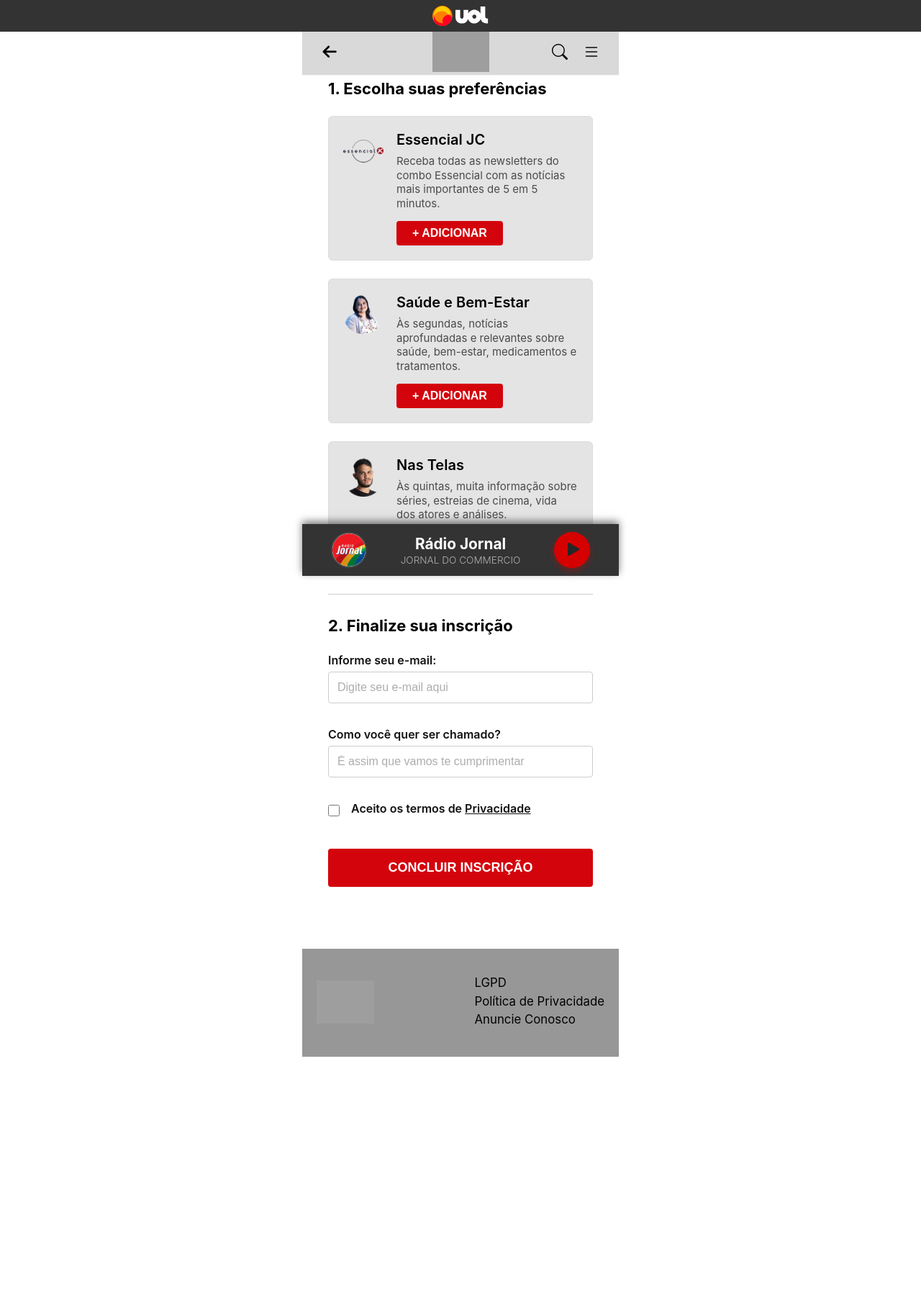
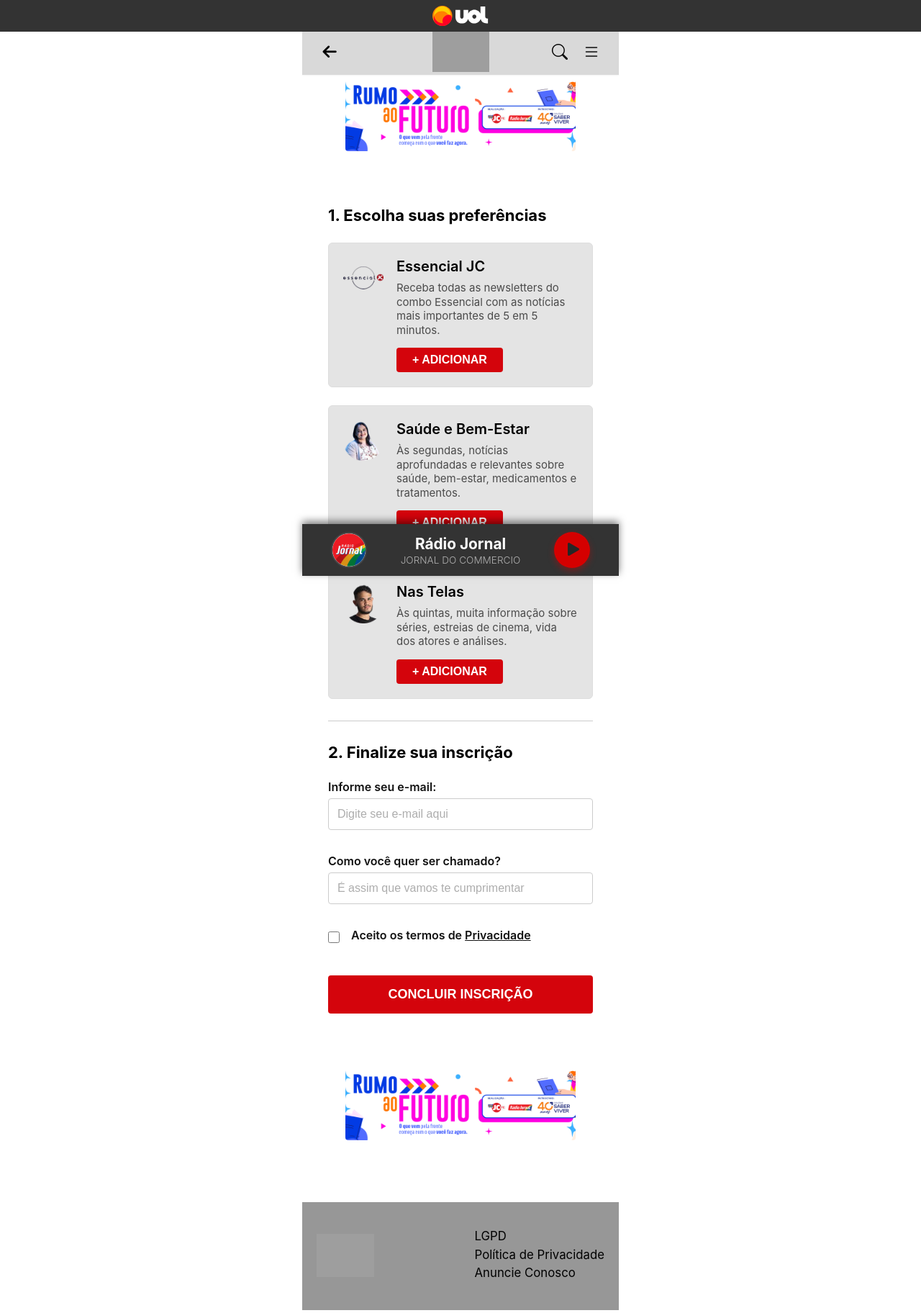
Before and after one commit to Lucascbayma/KIVO, a Django app: page /newsletter/ in a window 1280 px wide. Shown: the top 1824 px of the page at 72% size. Before the commit the page ends 1468 px from the top, so only its background shows below. Run offline with Django 4.2, Linux system fonts and the light colour scheme; some libraries are stand-ins or nearby versions; grey boxes are pictures that could not be loaded.

Commit message:
Adicionado novo anuncio do site (para melhorar a percepção)

```diff
--- a/jornal/templates/adicionar_noticia.html
+++ b/jornal/templates/adicionar_noticia.html
@@ -7,7 +7,7 @@
 <div class="layout-with-ads">
 
     <div class="bloco-anuncio sidebar-left">
-        <img src="{% static 'jornal/imagens/anuncio.jpg' %}" alt="Publicidade">
+        <img src="{% static 'jornal/imagens/anuncio.gif' %}" alt="Publicidade">
     </div>
 
     <div class="main-form-content">
@@ -76,7 +76,7 @@
                 </div>
 
                 <div class="bloco-anuncio ad-mobile-inject">
-                    <img src="{% static 'jornal/imagens/anuncio.jpg' %}" alt="Publicidade">
+                    <img src="{% static 'jornal/imagens/anuncio.gif' %}" alt="Publicidade">
                 </div>
 
                 <button type="submit" class="submit-button">Publicar Notícia</button>
--- a/jornal/templates/home.html
+++ b/jornal/templates/home.html
@@ -48,7 +48,7 @@
     </section>
 
     <div class="bloco-anuncio">
-        <img src="{% static 'jornal/imagens/anuncio.jpg' %}" alt="Publicidade">
+        <img src="{% static 'jornal/imagens/anuncio.gif' %}" alt="Publicidade">
     </div>
 
     <section class="ultimas-noticias">
@@ -102,7 +102,7 @@
     </section>
 
     <div class="bloco-anuncio">
-        <img src="{% static 'jornal/imagens/anuncio.jpg' %}" alt="Publicidade">
+        <img src="{% static 'jornal/imagens/anuncio.gif' %}" alt="Publicidade">
     </div>
 
     <section class="em-alta politica">
@@ -180,7 +180,7 @@
     </section>
 
     <div class="bloco-anuncio">
-        <img src="{% static 'jornal/imagens/anuncio.jpg' %}" alt="Publicidade">
+        <img src="{% static 'jornal/imagens/anuncio.gif' %}" alt="Publicidade">
     </div>
 
     <div class="newsletter-section">
--- a/jornal/templates/ler_noticia.html
+++ b/jornal/templates/ler_noticia.html
@@ -46,7 +46,7 @@
         </section>
 
         <div class="anuncio-interno-noticia">
-            <img src="{% static 'jornal/imagens/anuncio.jpg' %}" alt="Publicidade">
+            <img src="{% static 'jornal/imagens/anuncio.gif' %}" alt="Publicidade">
         </div>
 
         <section class="noticias-relacionadas">
--- a/jornal/templates/newsletter.html
+++ b/jornal/templates/newsletter.html
@@ -208,7 +208,25 @@
             .option-icon { margin: 0 auto; }
             .add-button { width: 100%; text-align: center; margin-top: 10px; }
         }
+
+        .bloco-anuncio {
+            display: flex;
+            justify-content: center;
+            margin: 30px 0;
+            width: 100%;
+        }
+
+        .bloco-anuncio img {
+            width: 320px !important;
+            height: 100px !important;
+            object-fit: cover;
+            border-radius: 4px;
+        }
     </style>
+
+        <div class="bloco-anuncio">
+            <img src="{% static 'jornal/imagens/anuncio.gif' %}" alt="Publicidade">
+        </div>
 
     <div id="newsletter-main">
 
@@ -280,6 +298,10 @@
             </form>
         </section>
     </div>
+
+        <div class="bloco-anuncio">
+         <img src="{% static 'jornal/imagens/anuncio.gif' %}" alt="Publicidade">
+        </div>
 
     <div id="success-overlay">
         <img src="{% static 'jornal/imagens/logo.svg' %}" alt="Logo JC" class="overlay-logo">
```
Also changed, not shown: jornal/static/jornal/imagens/anuncio.gif (added), jornal/static/jornal/imagens/anuncio.jpg (deleted), 4 other files.
